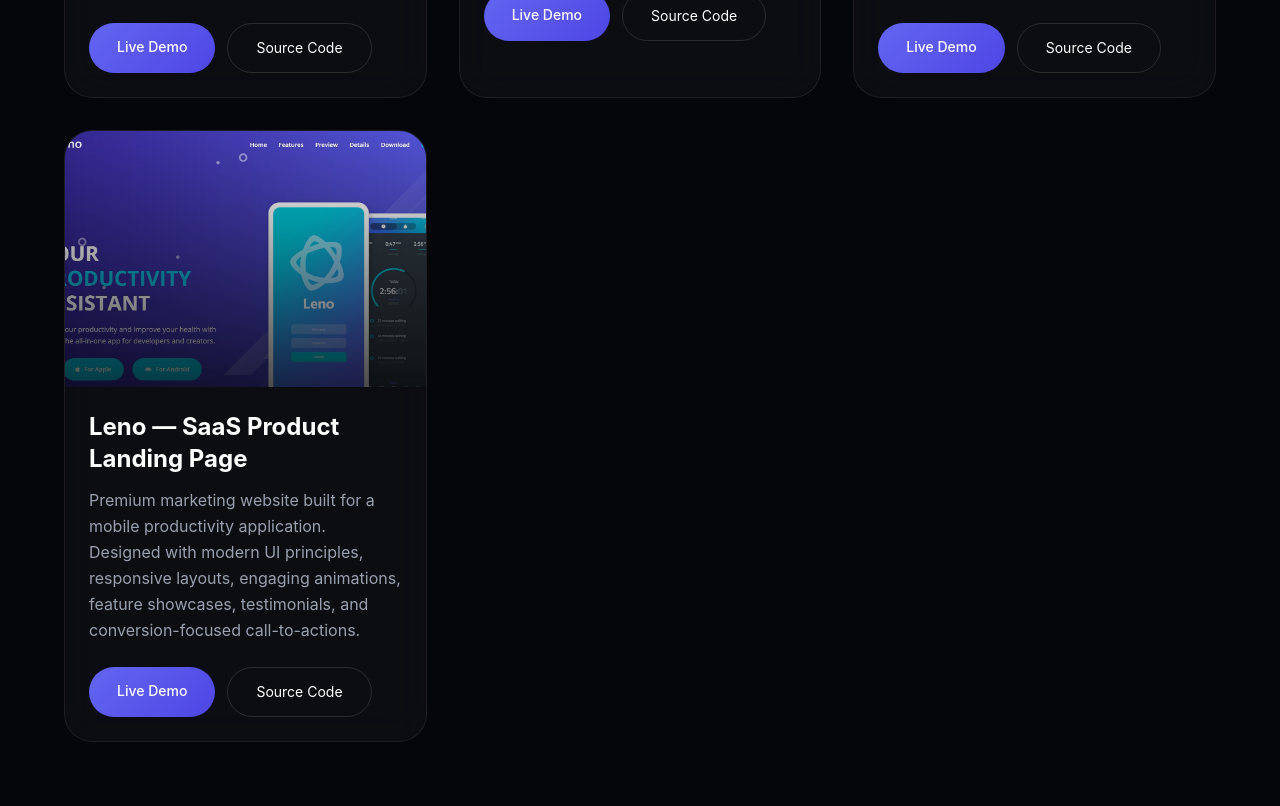
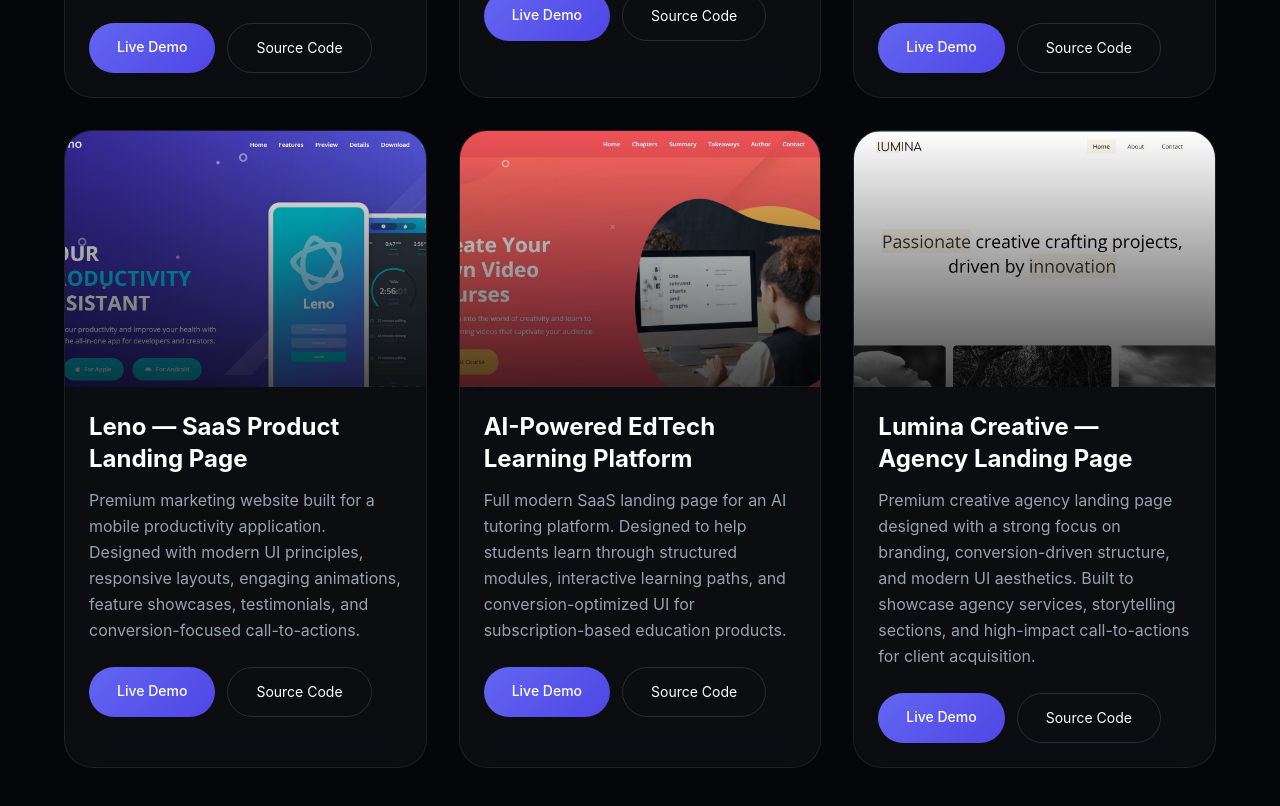
Before and after one commit to yahya-saeed/next-portfolio, a Next.js app: page / in a window 1280 px wide. Shown: the part 1980-2786 px from the top of the page. Built offline with nearby package versions, Linux system fonts and the light colour scheme.

Commit message:
Portfolio: two projects added

```diff
--- a/app/data/projects.js
+++ b/app/data/projects.js
@@ -38,6 +38,24 @@ const projects = [
 
     github: "https://github.com/yahya-saeed/Leno-App",
   },
+  {
+    id: 5,
+    title: "AI-Powered EdTech Learning Platform",
+    description:
+      "Full modern SaaS landing page for an AI tutoring platform. Designed to help students learn through structured modules, interactive learning paths, and conversion-optimized UI for subscription-based education products.",
+    image: "/projects/tutor.jpg",
+    demo: "https://tutor-web-xi.vercel.app",
+    github: "https://github.com/yahya-saeed/tutor-web",
+  },
+  {
+    id: 6,
+    title: "Lumina Creative — Agency Landing Page",
+    description:
+      "Premium creative agency landing page designed with a strong focus on branding, conversion-driven structure, and modern UI aesthetics. Built to showcase agency services, storytelling sections, and high-impact call-to-actions for client acquisition.",
+    image: "/projects/lumina.jpg",
+    demo: "https://lumina-creative-six.vercel.app",
+    github: "https://github.com/yahya-saeed/Lumina-creative",
+  },
 ];
 
 export default projects;
```
Also changed, not shown: public/projects/lumina.jpg (added), public/projects/tutor.jpg (added).
